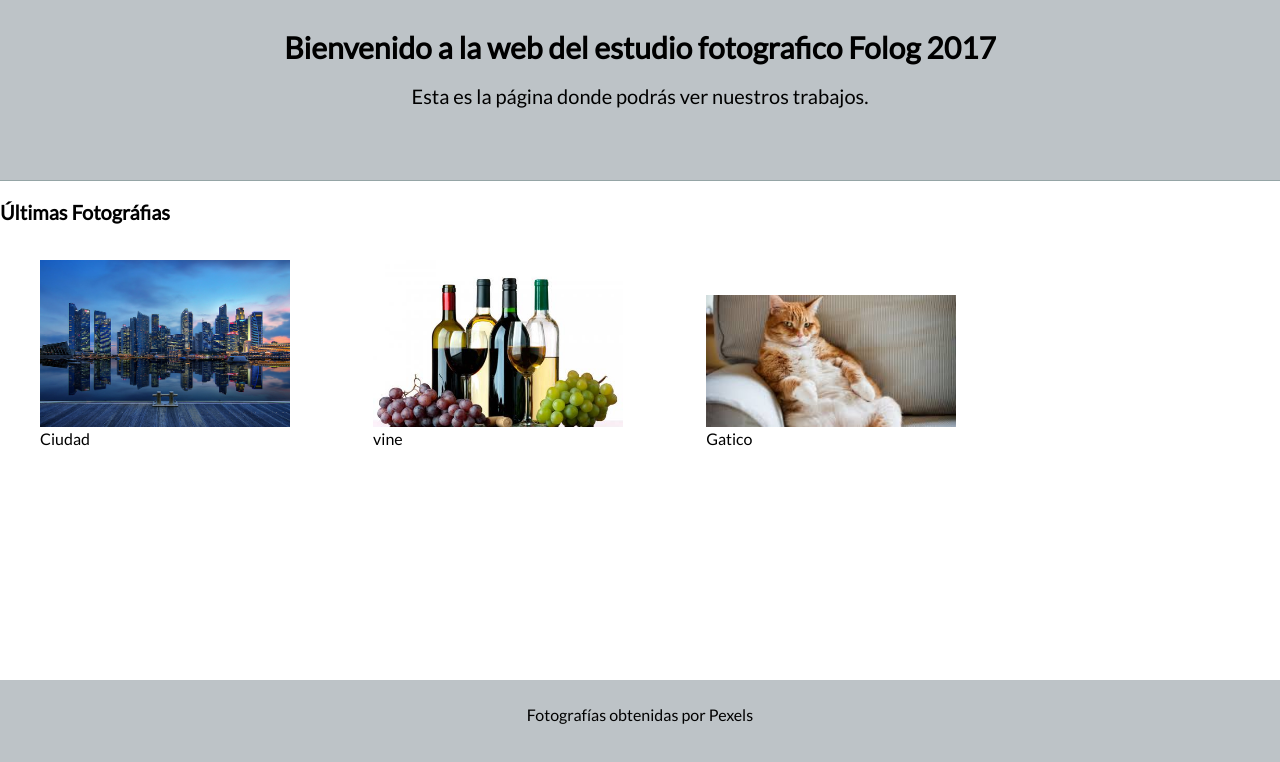
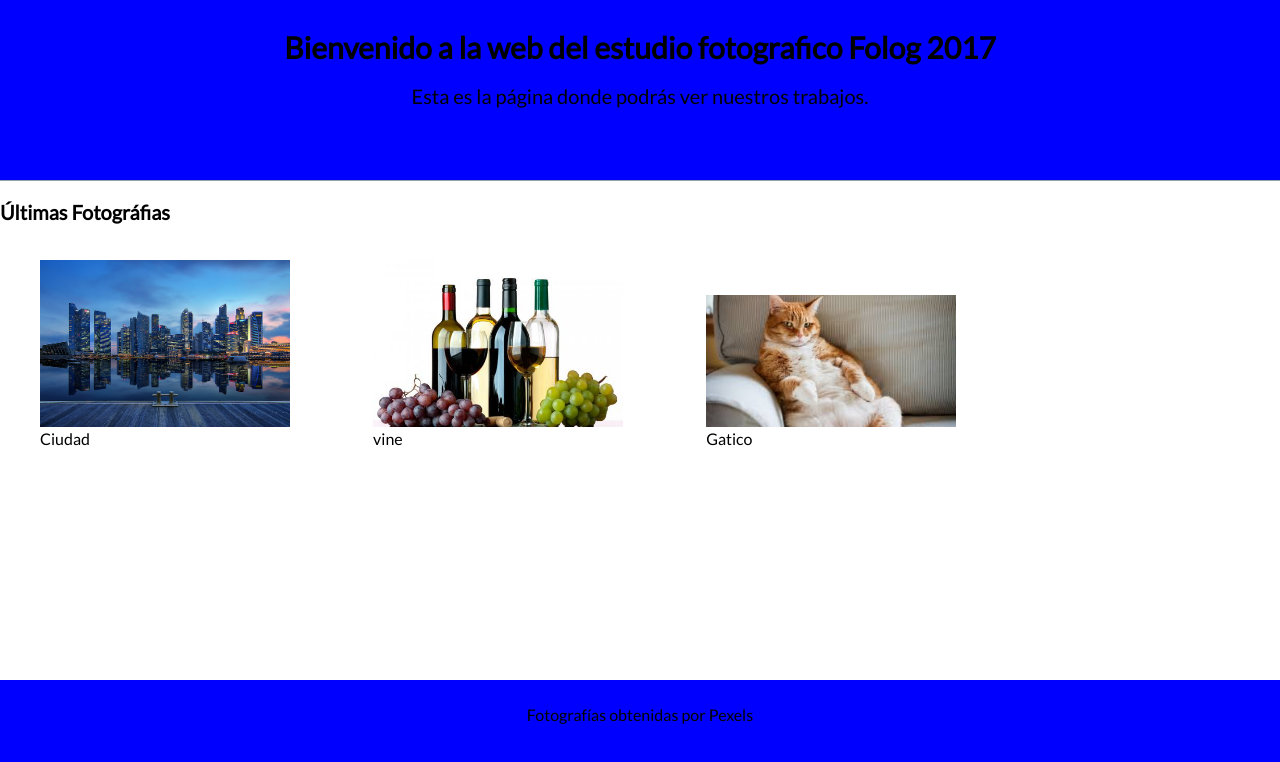
Before and after one commit to omarvch/cursoUdemy, a plain HTML site: page index.html in a window 1280 px wide. Drawn offline with Linux system fonts and the light colour scheme.

Commit message:
cambio en color de fondo

```diff
--- a/css/design.css
+++ b/css/design.css
@@ -10,7 +10,7 @@ header{
 	height: 160px;
 	margin: 0px;
 	padding: 10px 0px;
-	background: #bdc3c7;
+	background: blue;
 	color: black;
 	text-align: center;
 	border-bottom: 1px solid #95a5a6;
@@ -64,7 +64,7 @@ footer{
 	margin: 0px;
 	bottom: 0px;
 	padding: 10px 0px;
-	background: #bdc3c7;
+	background: blue;
 }
 
 footer p{
```
